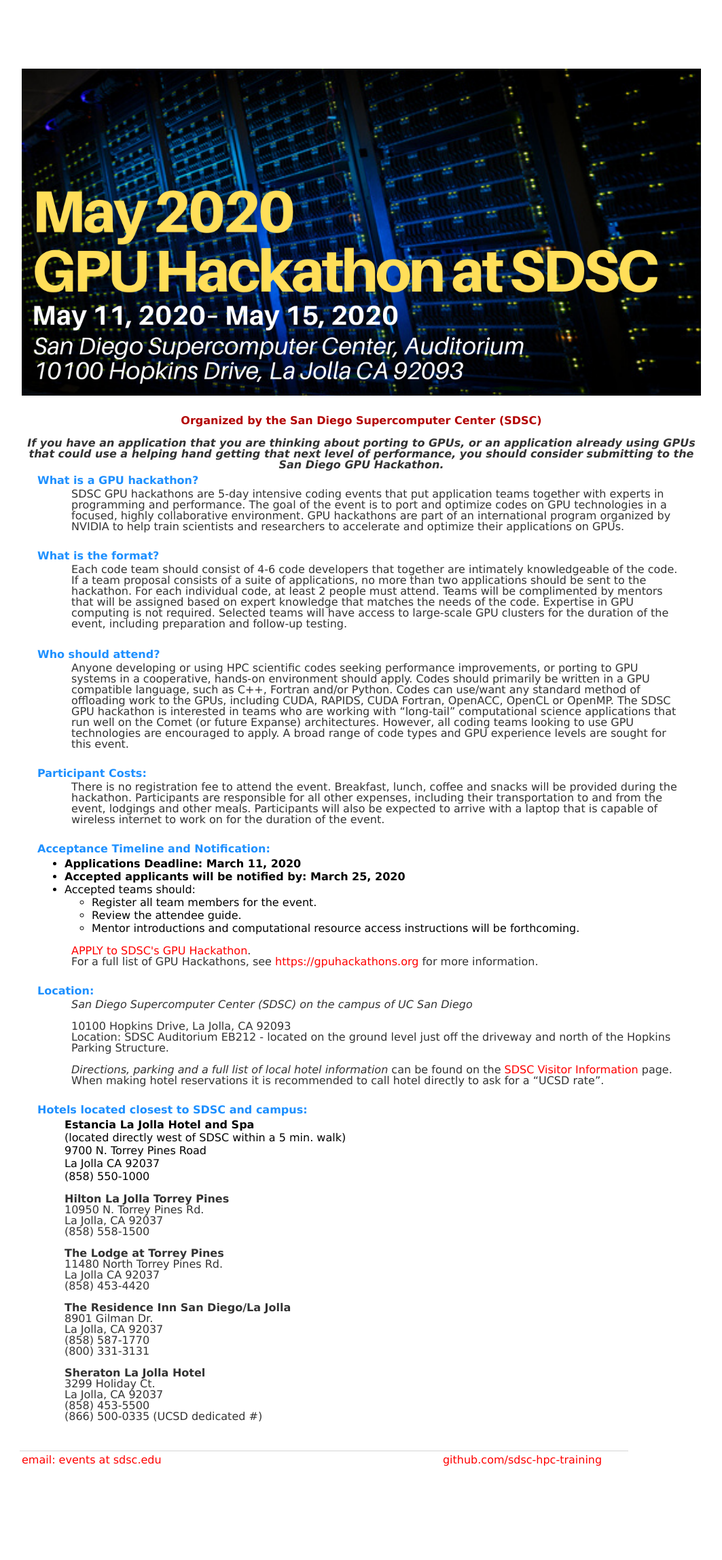
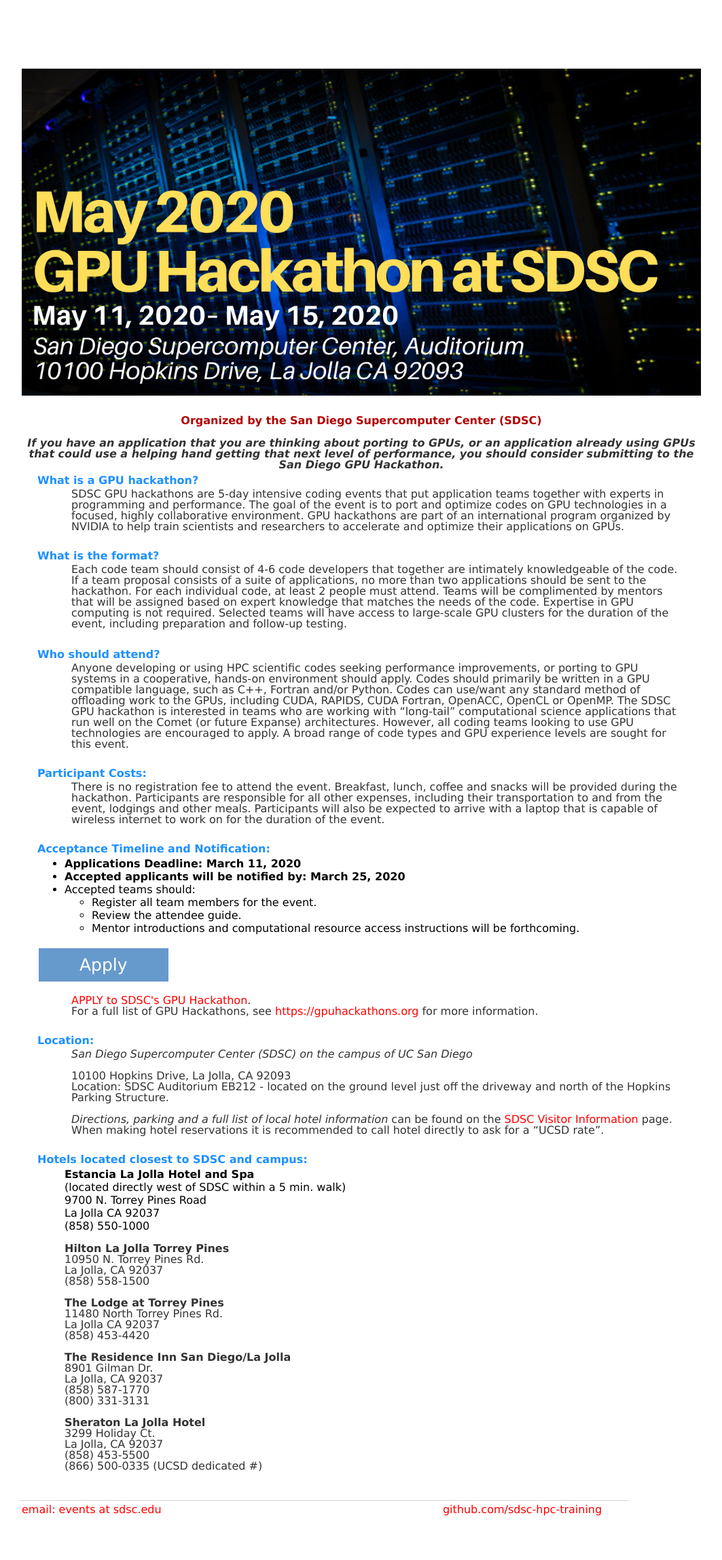
Before and after one commit to sdsc-hpc-training/sdsc-hpc-training.github.io, a Jekyll site: the page built from gpuhackathon/index.html, in a window 1280 px wide. Shown: the whole page at 68% size, without its empty margins (163-1226 px from the left). Built offline with Jekyll 4.4.1, drawn with Linux system fonts in a browser that asks for light colours; before the commit the page ends 2222 px from its top, so only the background shows below that.

Commit message:
Update index.html

```diff
--- a/gpuhackathon/index.html
+++ b/gpuhackathon/index.html
@@ -91,6 +91,27 @@
         <li>Mentor introductions and computational resource access instructions will be forthcoming.</li>
         </ul>
     </ul>
+  <head>
+    <title>Title of the document</title>
+    <style>
+      .button {
+        background-color: #6699cc;
+        border: none;
+        color: white;
+        padding: 10px 60px;
+        text-align: center;
+        text-decoration: none;
+        display: inline-block;
+        font-size: 25px;
+        margin: 4px 2px;
+        cursor: pointer;
+      }
+    </style>
+  </head>
+
+  <body>
+    <a href="https://gpuhackathons.org/form/register?hackathon_which_event=253" class="button">Apply</a>
+  </body>
     <p id="paral"><a href="https://gpuhackathons.org/form/register?hackathon_which_event=253">APPLY to SDSC's GPU Hackathon</a>.
       <br id="paral">For a full list of GPU Hackathons, see <a http="https://gpuhackathons.org/">https://gpuhackathons.org</a>
       for more information.</br></p>
```
